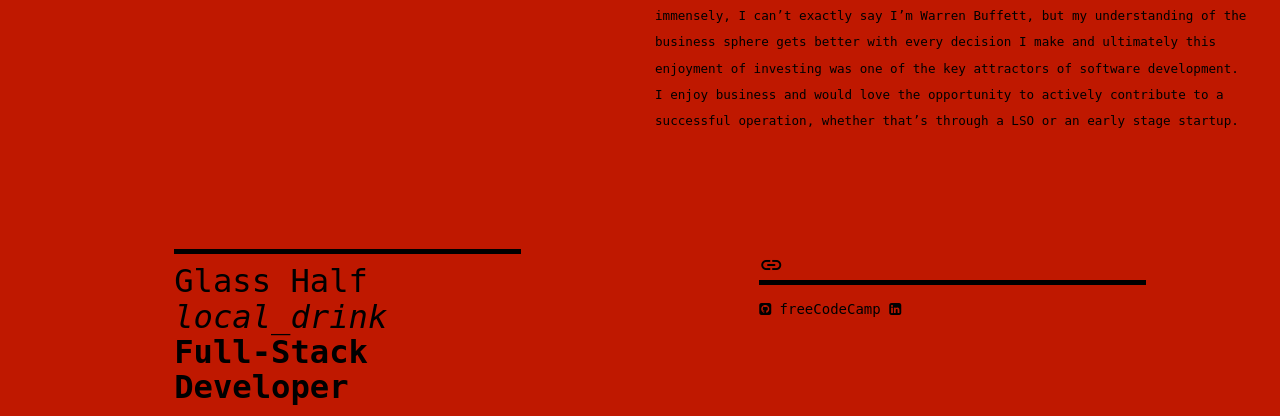
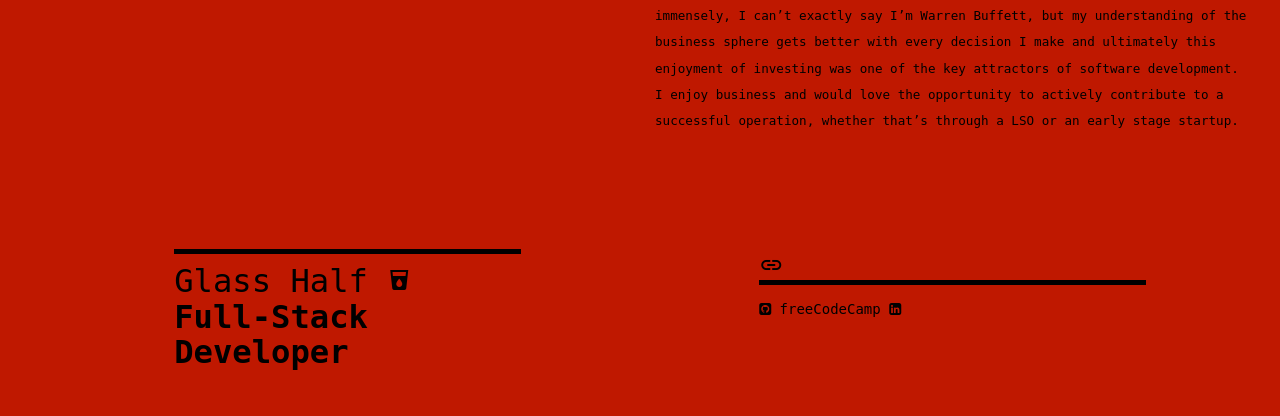
Before and after one commit to JohnVonNeumann/JohnVonNeumann.github.io, a PHP site: page / in a window 1280 px wide. Shown: the part 4556-4972 px from the top of the page. After the commit the page ends 4926 px from the top, so only its background shows below. Run offline with PHP 8.4, Linux system fonts and the light colour scheme; some libraries are stand-ins or nearby versions.

Commit message:
the css fixed worked, goddamn it was simple as well, i also think that i was having a slight issue because of my noscript, it wasnt enabling me to view the icons that i was pulling in from heroku and the api

```diff
--- a/css/portfoliowebsitestyles.css
+++ b/css/portfoliowebsitestyles.css
@@ -1,4 +1,6 @@
-.material-icons
+.material-icons {
+
+}
 
 * {
     box-sizing: border-box;
--- a/home.html
+++ b/home.html
@@ -173,8 +173,7 @@
         <div class="row">
           <div class="hidden-xs hidden-sm col-md-4 col-md-offset-1 col-lg-4 col-lg-offset-1">
             <ul class="no-bullet">
-              <li><h1 class="header-title"> Glass Half <i class="material-ico
-              ns">local_drink</i><b><br>Full-Stack <br>Developer</b></h1> </li>
+              <li><h1 class="header-title"> Glass Half <i class="material-icons">local_drink</i><b><br>Full-Stack <br>Developer</b></h1> </li>
             </ul>
           </div>
 
```
